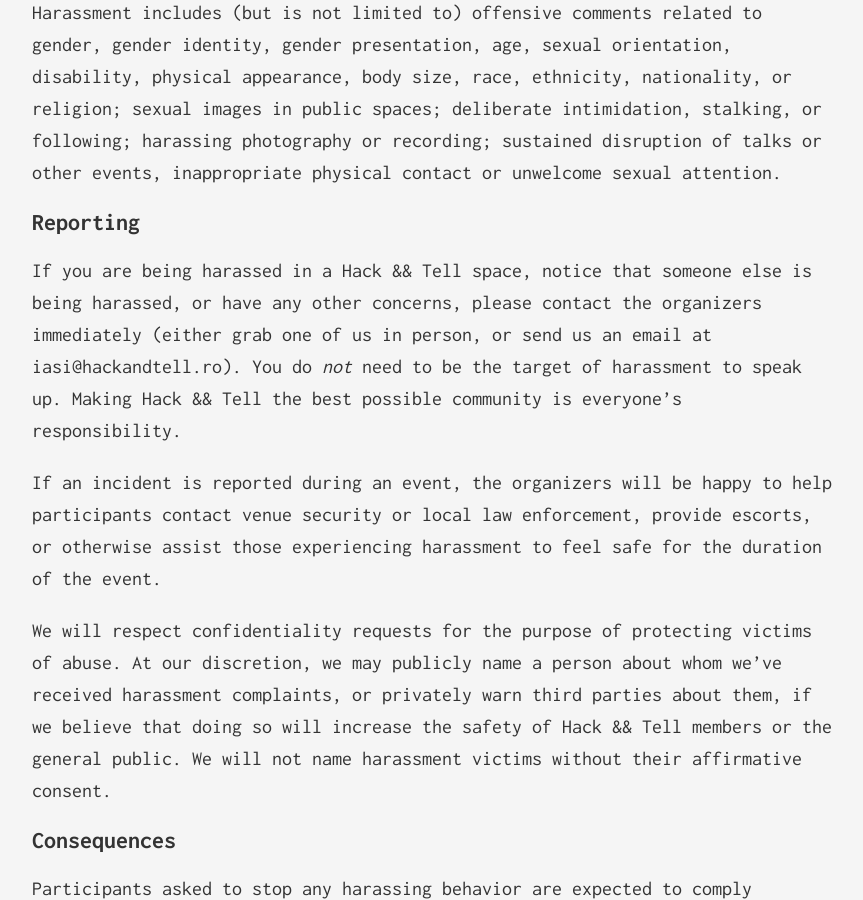
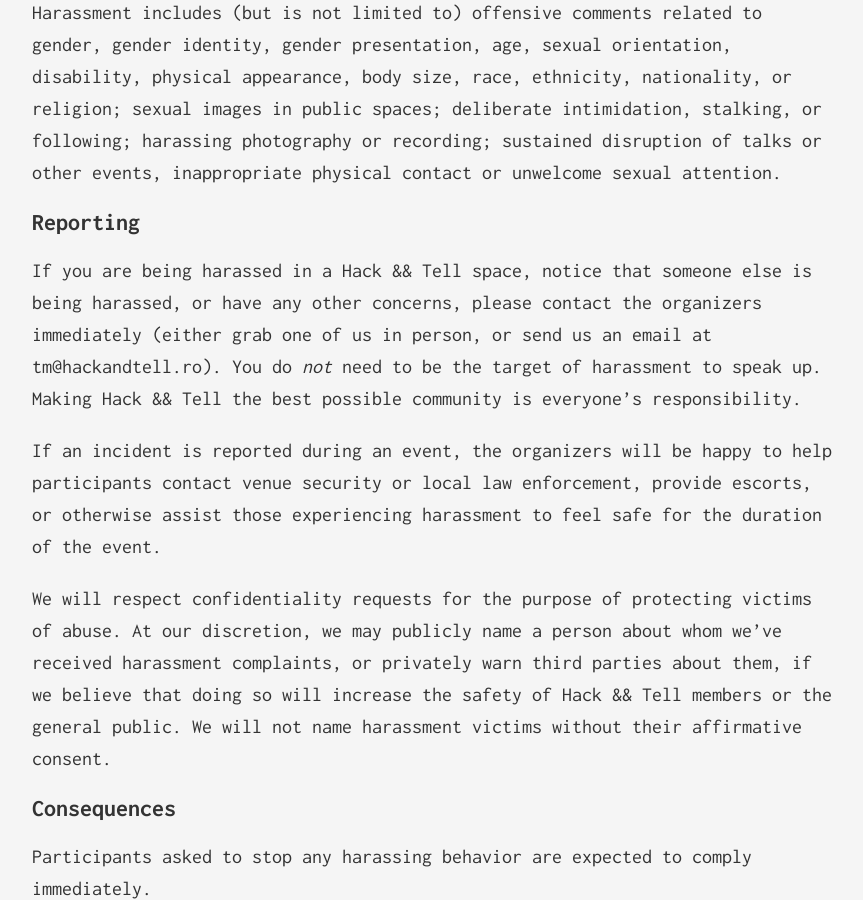
Before and after one commit to hackandtell-ro/tm.hackandtell.ro, a Jekyll site: the page built from code-of-conduct.md, in a window 1280 px wide and 900 px high, scrolled down 2329 px. Shown: the whole window, without its empty margins (208-1071 px from the left). Built offline with Jekyll 4.4.1, drawn with Linux system fonts in a browser that asks for light colours; some of the changed text lies outside the part shown.

Commit message:
Update website settings

```diff
--- a/CNAME
+++ b/CNAME
@@ -1 +1 @@
-iasi.hackandtell.ro
+tm.hackandtell.ro
--- a/_config.yml
+++ b/_config.yml
@@ -1,7 +1,7 @@
 # General configuration
-url: https://iasi.hackandtell.ro
+url: https://tm.hackandtell.ro
 baseurl: ''
-enforce_ssl: iasi.hackandtell.ro
+enforce_ssl: tm.hackandtell.ro
 safe: true
 lsi: false
 sass:
@@ -16,7 +16,7 @@
   - LICENSE
 
 # Site settings
-title: Hack and Tell @Iași
+title: Hack and Tell @Timișoara
 description: >
   H&&T is a show and tell style meetup for hackers!
   Events are structured such that 8—10 hackers give 5 minute long
@@ -25,7 +25,7 @@
 
 
 author:
-  fullname: Hack and Tell @Iași
+  fullname: Hack and Tell @Timișoara
   github: https://github.com/hackandtell-ro/
 
 # Build settings
@@ -33,9 +33,9 @@
 
 # Settings for deploy rake task
 username:        hackandtell-ro
-repo:            iasi.hackandtell.ro
+repo:            tm.hackandtell.ro
 branch:          source
-relative_source: ../iasi.hackandtell.ro/
-destination:     ../iasi.hackandtell.ro-pages/
-production_url:  https://iasi.hackandtell.ro
-source_url:      https://github.com/hackandtell-ro/iasi.hackandtell.ro
+relative_source: ../tm.hackandtell.ro/
+destination:     ../tm.hackandtell.ro-pages/
+production_url:  https://tm.hackandtell.ro
+source_url:      https://github.com/hackandtell-ro/tm.hackandtell.ro
--- a/code-of-conduct.md
+++ b/code-of-conduct.md
@@ -33,7 +33,7 @@
 
 ##Reporting
 
-If you are being harassed in a Hack && Tell space, notice that someone else is being harassed, or have any other concerns, please contact the organizers immediately (either grab one of us in person, or send us an email at iasi@hackandtell.ro). You do *not* need to be the target of harassment to speak up. Making Hack && Tell the best possible community is everyone's responsibility.
+If you are being harassed in a Hack && Tell space, notice that someone else is being harassed, or have any other concerns, please contact the organizers immediately (either grab one of us in person, or send us an email at tm@hackandtell.ro). You do *not* need to be the target of harassment to speak up. Making Hack && Tell the best possible community is everyone's responsibility.
 
 If an incident is reported during an event, the organizers will be happy to help participants contact venue security or local law enforcement, provide escorts, or otherwise assist those experiencing harassment to feel safe for the duration of the event.
 
--- a/index.html
+++ b/index.html
@@ -1,6 +1,6 @@
 ---
 layout: page
-title: Hack and Tell @Iași
+title: Hack and Tell @Timișoara
 subtitle: The show and tell style meetup for hackers!
 ---
 
```
Also changed, not shown: .travis.yml (added), 1 other file.
